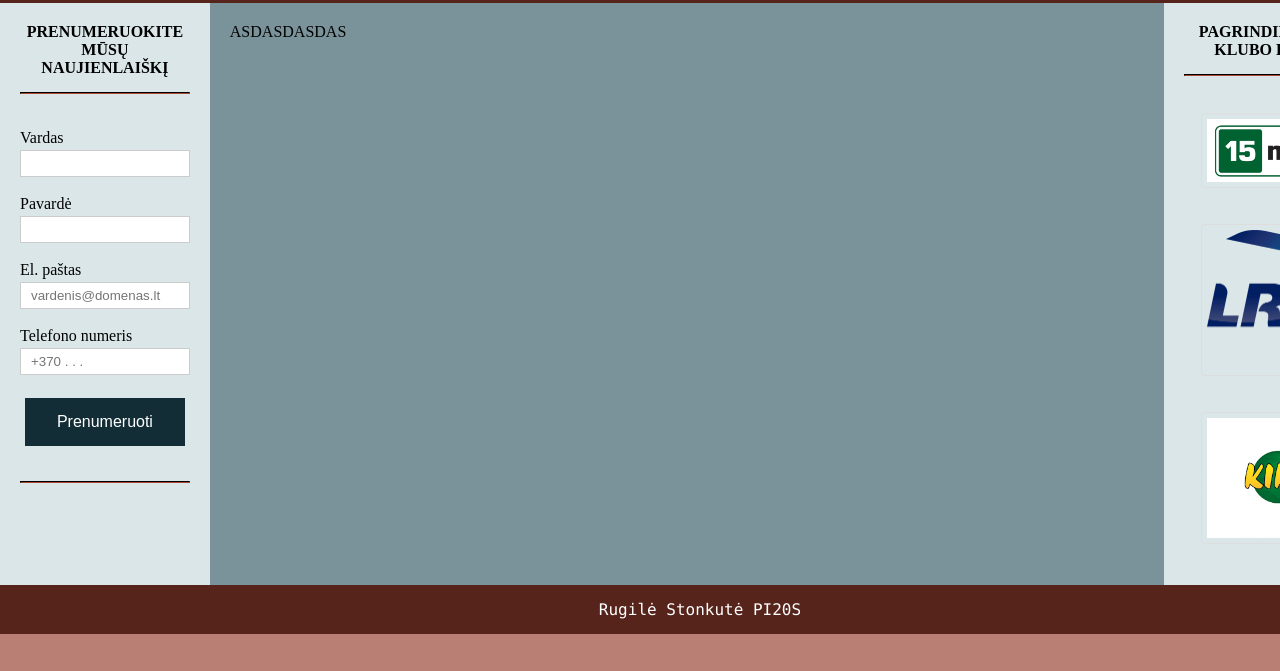
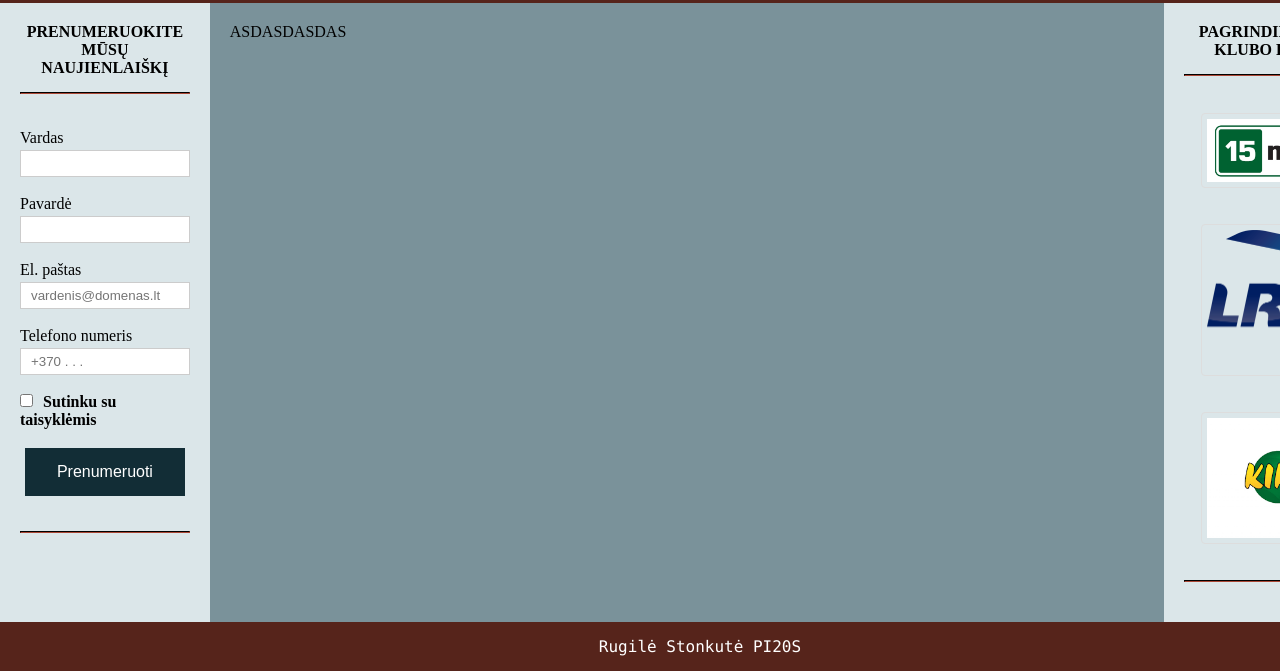
Before and after one commit to rugile-stonkute/Svetaine-master, a plain HTML site: page index.html in a window 1280 px wide. Shown: the part 172-843 px from the top of the page. Before the commit the page ends 806 px from the top, so only its background shows below. Drawn offline with Linux system fonts and the light colour scheme.

Commit message:
nesigauna:((

```diff
--- a/index.html
+++ b/index.html
@@ -38,6 +38,8 @@
                             <input type="text" id="emailas" name="emailas" value="" placeholder="vardenis@domenas.lt">
                         <label for="telefonas">Telefono numeris</label>
                             <input type="text" id="telefonas" name="telefonas" value="" placeholder="+370 . . .">
+                        <label class="form-control">
+                            <input type="checkbox" name="checkbox" />Sutinku su taisyklėmis</label>
                         <button class="button">Prenumeruoti</button>
                     </form>
                     <hr class="hrsides">
@@ -61,7 +63,7 @@
                     </table>
                     <!-- <a href="https://www.15min.lt/" target="_blank"><img src="foto/15min.jpg">
                     <a href="https://www.lrt.lt/" target="_blank"><img src="foto/lrt.png"></a> -->
-
+                    <hr class="hrsides">
                 </div>
             </div>
 
--- a/style.css
+++ b/style.css
@@ -126,7 +126,7 @@ input[type=text] {
   }
 
 input[type=text]:focus {
-    border: 3px solid #555;
+    border: 1px solid #555;
     color: black;
   }
 
@@ -172,6 +172,24 @@ img:hover {
     box-shadow: 0 0 2px 1px rgba(0, 140, 186, 0.5);
   }
 
+/*checkboxas*/
+
+.form-control {
+    font-weight: bold;
+    line-height: 1.1;
+    display: block;
+    grid-template-columns: 1em auto;
+    gap: 0.5em;
+    text-align: left;
+  }
+
+
+input[type=checkbox]{
+    margin-right: 10px
+}
+
+/*checkboxo pabaiga*/
+
 
 /*Šoninio dešinio lango galerija*/
 
```
Also changed, not shown: draugija/draugija.html (+1 -0 lines), kontaktai/kontaktai.html (+1 -0 lines), veisliu_galerija/galerija.html (+8 -0 lines), foto/brukne.jpg (added).
